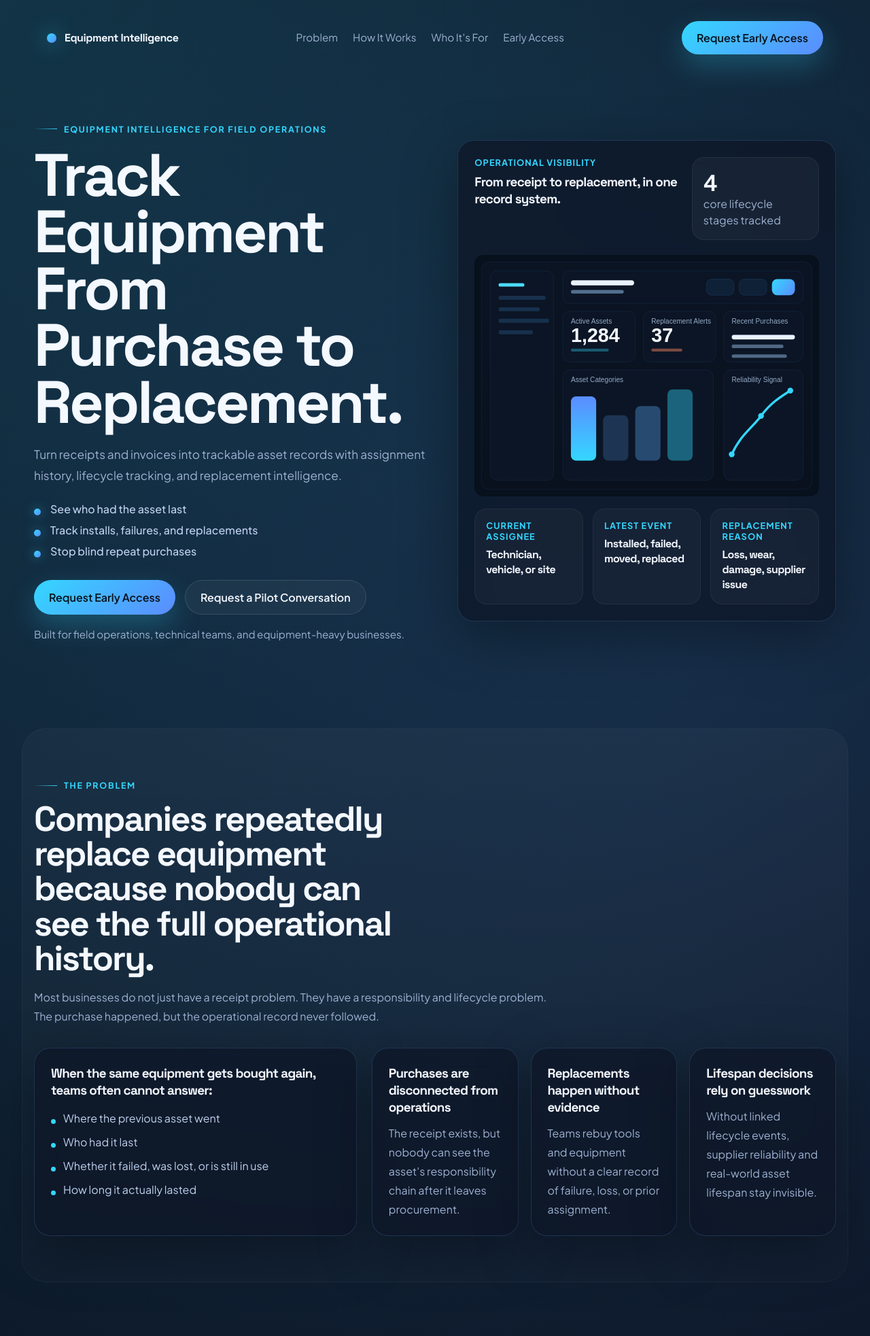
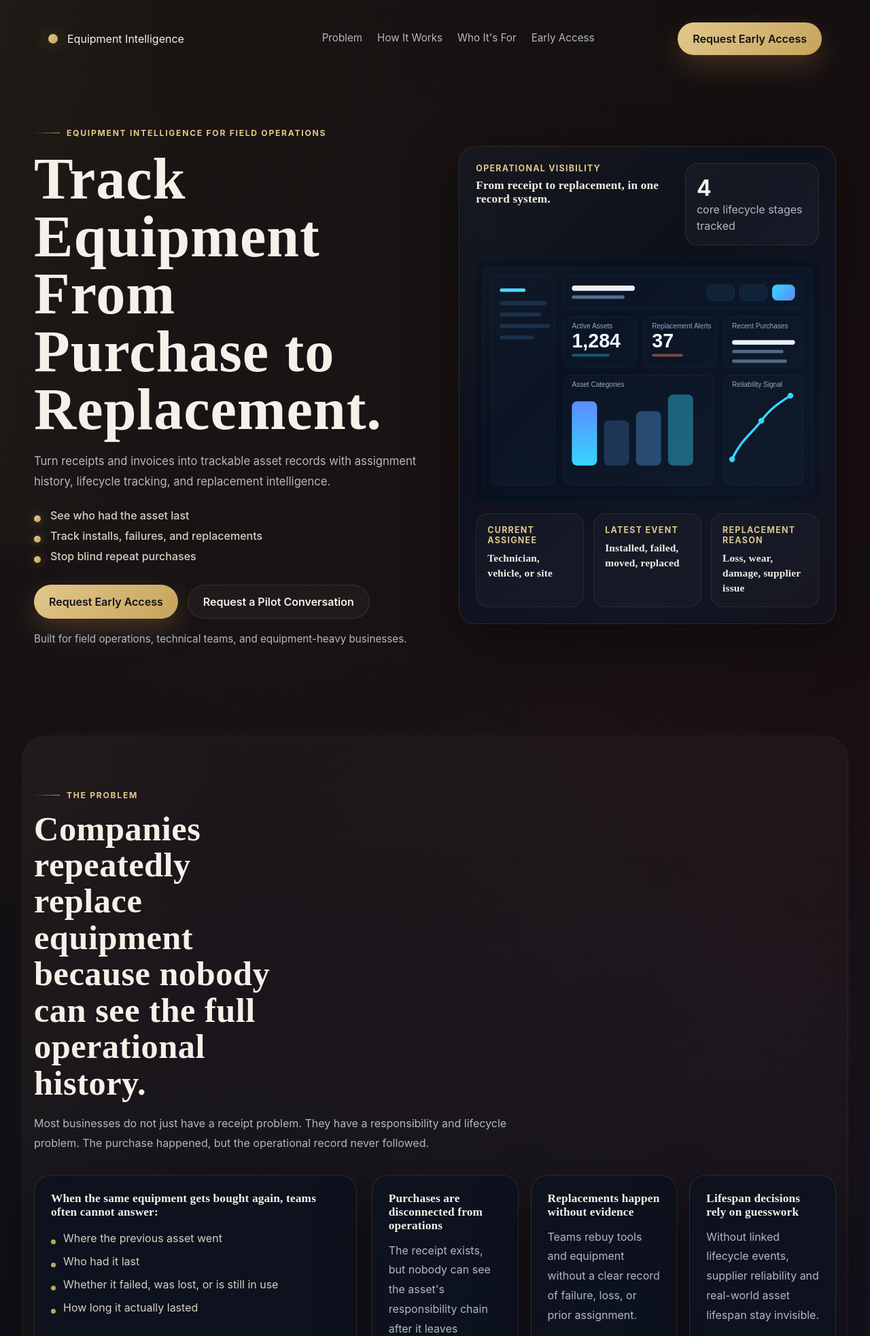
Before and after one commit to JPDigital-Dev/equipment-intelligence-validation-site, a Flask app: page / in a window 1280 px wide. Shown: the top 1965 px of the page at 68% size. Run offline with Flask 3, Linux system fonts and the light colour scheme.

Commit message:
Add files via upload

```diff
--- a/static/style.css
+++ b/static/style.css
@@ -1,18 +1,22 @@
 :root {
-    --bg: #070b14;
-    --bg-alt: #0d1627;
-    --panel: rgba(13, 21, 38, 0.72);
-    --panel-strong: rgba(9, 16, 29, 0.94);
-    --line: rgba(123, 164, 255, 0.18);
-    --line-strong: rgba(123, 164, 255, 0.28);
-    --text: #f4f8ff;
-    --muted: #9eb1d1;
-    --muted-strong: #bfd1ee;
-    --accent: #34d7ff;
-    --accent-strong: #5b8cff;
+    --bg: #05070c;
+    --bg-alt: #0b1020;
+    --bg-panel: rgba(12, 18, 32, 0.84);
+    --bg-panel-strong: rgba(10, 13, 24, 0.96);
+    --line: rgba(198, 163, 91, 0.18);
+    --line-strong: rgba(198, 163, 91, 0.34);
+    --text: #f5f1e8;
+    --muted: #b3b8c3;
+    --muted-strong: #d7d0c2;
+    --gold: #c6a35b;
+    --gold-bright: #e2c88c;
+    --crimson: #7a1e1e;
+    --crimson-soft: rgba(122, 30, 30, 0.18);
+    --blue: #6a87bb;
+    --blue-soft: rgba(106, 135, 187, 0.2);
     --success: #30d18d;
     --error: #ff6b81;
-    --shadow: 0 24px 80px rgba(0, 0, 0, 0.35);
+    --shadow: 0 24px 80px rgba(0, 0, 0, 0.45);
     --radius: 24px;
     --container: 1180px;
 }
@@ -27,11 +31,12 @@ html {
 
 body {
     margin: 0;
-    font-family: "Plus Jakarta Sans", sans-serif;
+    font-family: "Inter", sans-serif;
     background:
-        radial-gradient(circle at top left, rgba(52, 215, 255, 0.18), transparent 28%),
-        radial-gradient(circle at 80% 10%, rgba(91, 140, 255, 0.16), transparent 24%),
-        linear-gradient(180deg, #060911 0%, #09111e 38%, #060911 100%);
+        radial-gradient(circle at top left, rgba(198, 163, 91, 0.1), transparent 24%),
+        radial-gradient(circle at 88% 12%, rgba(122, 30, 30, 0.12), transparent 22%),
+        radial-gradient(circle at 76% 24%, rgba(106, 135, 187, 0.08), transparent 18%),
+        linear-gradient(180deg, #04060b 0%, #0a0f1c 42%, #04060b 100%);
     color: var(--text);
     min-height: 100vh;
 }
@@ -41,10 +46,18 @@ body::before {
     position: fixed;
     inset: 0;
     background-image:
-        linear-gradient(rgba(255, 255, 255, 0.02) 1px, transparent 1px),
-        linear-gradient(90deg, rgba(255, 255, 255, 0.02) 1px, transparent 1px);
-    background-size: 72px 72px;
-    mask-image: linear-gradient(180deg, rgba(0, 0, 0, 0.45), transparent 95%);
+        linear-gradient(rgba(255, 255, 255, 0.018) 1px, transparent 1px),
+        linear-gradient(90deg, rgba(255, 255, 255, 0.018) 1px, transparent 1px);
+    background-size: 64px 64px;
+    mask-image: linear-gradient(180deg, rgba(0, 0, 0, 0.55), transparent 96%);
+    pointer-events: none;
+}
+
+body::after {
+    content: "";
+    position: fixed;
+    inset: 0;
+    background: linear-gradient(90deg, rgba(198, 163, 91, 0.03), transparent 24%, transparent 76%, rgba(122, 30, 30, 0.03));
     pointer-events: none;
 }
 
@@ -72,10 +85,10 @@ ul {
 .navbar {
     position: sticky;
     top: 0;
-    z-index: 20;
+    z-index: 30;
     width: min(calc(100% - 32px), var(--container));
     margin: 16px auto 0;
-    padding: 14px 18px;
+    padding: 16px 20px;
     display: flex;
     align-items: center;
     justify-content: space-between;
@@ -87,27 +100,54 @@ ul {
 
 .navbar.scrolled,
 .navbar.solid {
-    background: rgba(7, 12, 22, 0.85);
-    backdrop-filter: blur(14px);
-    border-color: var(--line);
+    background: rgba(8, 11, 20, 0.9);
+    backdrop-filter: blur(16px);
+    border-color: rgba(198, 163, 91, 0.18);
     box-shadow: var(--shadow);
 }
 
 .brand {
     display: inline-flex;
     align-items: center;
-    gap: 12px;
-    font-family: "Space Grotesk", sans-serif;
-    font-weight: 700;
-    letter-spacing: -0.03em;
+    gap: 14px;
+    min-width: 280px;
 }
 
 .brand-mark {
     width: 14px;
     height: 14px;
     border-radius: 50%;
-    background: linear-gradient(135deg, var(--accent), var(--accent-strong));
-    box-shadow: 0 0 30px rgba(52, 215, 255, 0.7);
+    background: linear-gradient(135deg, var(--gold-bright), var(--gold));
+    box-shadow: 0 0 26px rgba(198, 163, 91, 0.45), 0 0 46px rgba(122, 30, 30, 0.18);
+}
+
+.brand-stack {
+    display: grid;
+    gap: 2px;
+}
+
+.brand-parent,
+.brand-product {
+    font-family: "Cinzel", serif;
+    letter-spacing: 0.02em;
+}
+
+.brand-parent {
+    font-size: 0.84rem;
+    color: var(--gold-bright);
+    text-transform: uppercase;
+}
+
+.brand-product {
+    font-size: 1rem;
+    color: var(--text);
+}
+
+.brand-support {
+    font-size: 0.72rem;
+    color: var(--muted);
+    text-transform: uppercase;
+    letter-spacing: 0.12em;
 }
 
 .nav-links {
@@ -120,7 +160,7 @@ ul {
 
 .nav-links a {
     position: relative;
-    padding-bottom: 3px;
+    padding-bottom: 4px;
 }
 
 .nav-links a::after {
@@ -132,7 +172,7 @@ ul {
     height: 1px;
     transform: scaleX(0);
     transform-origin: left;
-    background: linear-gradient(90deg, var(--accent), transparent);
+    background: linear-gradient(90deg, var(--gold), transparent);
     transition: transform 180ms ease;
 }
 
@@ -160,14 +200,14 @@ ul {
 
 .nav-cta,
 .button-primary {
-    background: linear-gradient(135deg, var(--accent), var(--accent-strong));
-    color: #05101b;
-    box-shadow: 0 16px 40px rgba(52, 215, 255, 0.25);
+    background: linear-gradient(135deg, var(--gold-bright), var(--gold));
+    color: #111318;
+    box-shadow: 0 16px 40px rgba(198, 163, 91, 0.22), 0 6px 20px rgba(122, 30, 30, 0.16);
 }
 
 .button-secondary {
-    border: 1px solid rgba(255, 255, 255, 0.12);
-    background: rgba(255, 255, 255, 0.04);
+    border: 1px solid rgba(198, 163, 91, 0.18);
+    background: rgba(255, 255, 255, 0.03);
     color: var(--text);
 }
 
@@ -179,7 +219,7 @@ ul {
 .section {
     width: min(calc(100% - 32px), var(--container));
     margin: 0 auto;
-    padding: 96px 0;
+    padding: 100px 0;
 }
 
 .section-band {
@@ -191,8 +231,10 @@ ul {
     position: absolute;
     inset: 28px -18px;
     border-radius: 36px;
-    background: linear-gradient(180deg, rgba(255, 255, 255, 0.03), rgba(255, 255, 255, 0.015));
-    border: 1px solid rgba(255, 255, 255, 0.03);
+    background:
+        linear-gradient(180deg, rgba(255, 255, 255, 0.025), rgba(255, 255, 255, 0.01)),
+        linear-gradient(90deg, rgba(198, 163, 91, 0.03), transparent 24%, transparent 76%, rgba(122, 30, 30, 0.03));
+    border: 1px solid rgba(198, 163, 91, 0.08);
     z-index: -1;
 }
 
@@ -200,34 +242,34 @@ ul {
     display: grid;
     grid-template-columns: 1.02fr 0.98fr;
     align-items: center;
-    gap: 44px;
-    padding-top: 78px;
+    gap: 48px;
+    padding-top: 82px;
 }
 
 .eyebrow {
     display: inline-flex;
     align-items: center;
     gap: 10px;
-    color: var(--accent);
+    color: var(--gold-bright);
     text-transform: uppercase;
     letter-spacing: 0.14em;
-    font-size: 0.78rem;
+    font-size: 0.76rem;
     font-weight: 700;
 }
 
 .eyebrow::before {
     content: "";
-    width: 34px;
+    width: 38px;
     height: 1px;
-    background: linear-gradient(90deg, transparent, var(--accent));
+    background: linear-gradient(90deg, transparent, var(--gold));
 }
 
 h1,
 h2,
 h3,
 strong {
-    font-family: "Space Grotesk", sans-serif;
-    letter-spacing: -0.04em;
+    font-family: "Cinzel", serif;
+    letter-spacing: 0.01em;
 }
 
 h1,
@@ -240,32 +282,32 @@ figcaption {
 }
 
 h1 {
-    font-size: clamp(2.9rem, 7vw, 5.5rem);
-    line-height: 0.95;
-    max-width: 10ch;
+    font-size: clamp(2.8rem, 7vw, 5.4rem);
+    line-height: 0.98;
+    max-width: 11ch;
     margin-top: 18px;
 }
 
 h2 {
-    font-size: clamp(2rem, 4vw, 3.2rem);
-    line-height: 1;
+    font-size: clamp(2rem, 4vw, 3.15rem);
+    line-height: 1.06;
     max-width: 16ch;
     margin: 16px 0 18px;
 }
 
 h3 {
-    font-size: 1.18rem;
+    font-size: 1.08rem;
     margin-bottom: 12px;
 }
 
 p {
     color: var(--muted);
-    line-height: 1.75;
+    line-height: 1.8;
 }
 
 .hero-subheadline {
-    max-width: 58ch;
-    font-size: 1.08rem;
+    max-width: 62ch;
+    font-size: 1.04rem;
     margin-top: 20px;
 }
 
@@ -290,8 +332,8 @@ p {
     width: 10px;
     height: 10px;
     border-radius: 50%;
-    background: linear-gradient(135deg, var(--accent), var(--accent-strong));
-    box-shadow: 0 0 16px rgba(52, 215, 255, 0.5);
+    background: linear-gradient(135deg, var(--gold-bright), var(--gold));
+    box-shadow: 0 0 14px rgba(198, 163, 91, 0.45);
 }
 
 .hero-actions {
@@ -306,14 +348,21 @@ p {
     font-size: 0.95rem;
 }
 
+.hero-attribution {
+    margin-top: 8px;
+    color: var(--gold-bright);
+    font-size: 0.92rem;
+}
+
 .glass {
-    background: var(--panel);
+    background: var(--bg-panel);
     border: 1px solid var(--line);
     backdrop-filter: blur(16px);
     box-shadow: var(--shadow);
 }
 
 .hero-visual-frame,
+.corporate-card,
 .problem-list,
 .problem-card,
 .flow-card,
@@ -331,6 +380,18 @@ p {
 
 .hero-visual-frame {
     padding: 24px;
+    position: relative;
+    overflow: hidden;
+}
+
+.hero-visual-frame::before,
+.corporate-card::before,
+.form-shell::before {
+    content: "";
+    position: absolute;
+    inset: 0;
+    background: linear-gradient(135deg, rgba(198, 163, 91, 0.05), transparent 38%, rgba(106, 135, 187, 0.04) 76%, rgba(122, 30, 30, 0.05));
+    pointer-events: none;
 }
 
 .hero-panel-top {
@@ -344,20 +405,20 @@ p {
 .panel-label,
 .proof-label {
     display: block;
-    color: var(--accent);
-    font-size: 0.8rem;
+    color: var(--gold-bright);
+    font-size: 0.78rem;
     font-weight: 700;
-    letter-spacing: 0.08em;
+    letter-spacing: 0.1em;
     text-transform: uppercase;
     margin-bottom: 8px;
 }
 
 .mini-stat {
-    min-width: 134px;
+    min-width: 136px;
     padding: 16px;
     border-radius: 18px;
-    background: rgba(255, 255, 255, 0.04);
-    border: 1px solid rgba(255, 255, 255, 0.06);
+    background: rgba(255, 255, 255, 0.03);
+    border: 1px solid rgba(198, 163, 91, 0.14);
 }
 
 .stat-value {
@@ -383,14 +444,46 @@ p {
 .proof-card {
     padding: 16px;
     border-radius: 18px;
-    background: rgba(255, 255, 255, 0.03);
-    border: 1px solid rgba(255, 255, 255, 0.05);
+    background: rgba(255, 255, 255, 0.025);
+    border: 1px solid rgba(198, 163, 91, 0.12);
 }
 
 .proof-card strong {
     display: block;
-    font-size: 1rem;
-    line-height: 1.4;
+    font-size: 0.96rem;
+    line-height: 1.45;
+}
+
+.corporate-layout {
+    display: grid;
+    grid-template-columns: 0.9fr 1.1fr;
+    gap: 24px;
+    align-items: start;
+}
+
+.corporate-card {
+    position: relative;
+    padding: 28px;
+}
+
+.corporate-card p + p {
+    margin-top: 14px;
+}
+
+.corporate-signals {
+    display: flex;
+    flex-wrap: wrap;
+    gap: 12px;
+    margin-top: 24px;
+}
+
+.corporate-signals span {
+    padding: 10px 14px;
+    border-radius: 999px;
+    border: 1px solid rgba(198, 163, 91, 0.16);
+    background: rgba(255, 255, 255, 0.03);
+    color: var(--muted-strong);
+    font-size: 0.9rem;
 }
 
 .section-heading {
@@ -436,7 +529,7 @@ p {
     width: 7px;
     height: 7px;
     border-radius: 50%;
-    background: var(--accent);
+    background: var(--gold);
 }
 
 .problem-grid,
@@ -471,20 +564,22 @@ p {
 
 .flow-card,
 .audience-card,
-.info-card {
+.info-card,
+.problem-card {
     position: relative;
     overflow: hidden;
 }
 
 .flow-card::before,
 .audience-card::before,
-.info-card::before {
+.info-card::before,
+.problem-card::before {
     content: "";
     position: absolute;
     inset: auto 0 0 0;
     height: 2px;
-    background: linear-gradient(90deg, var(--accent), transparent);
-    opacity: 0.55;
+    background: linear-gradient(90deg, var(--gold), transparent);
+    opacity: 0.7;
 }
 
 .mockups-section .section-heading {
```
Also changed, not shown: other parts of static/style.css (+40 -16 lines).
